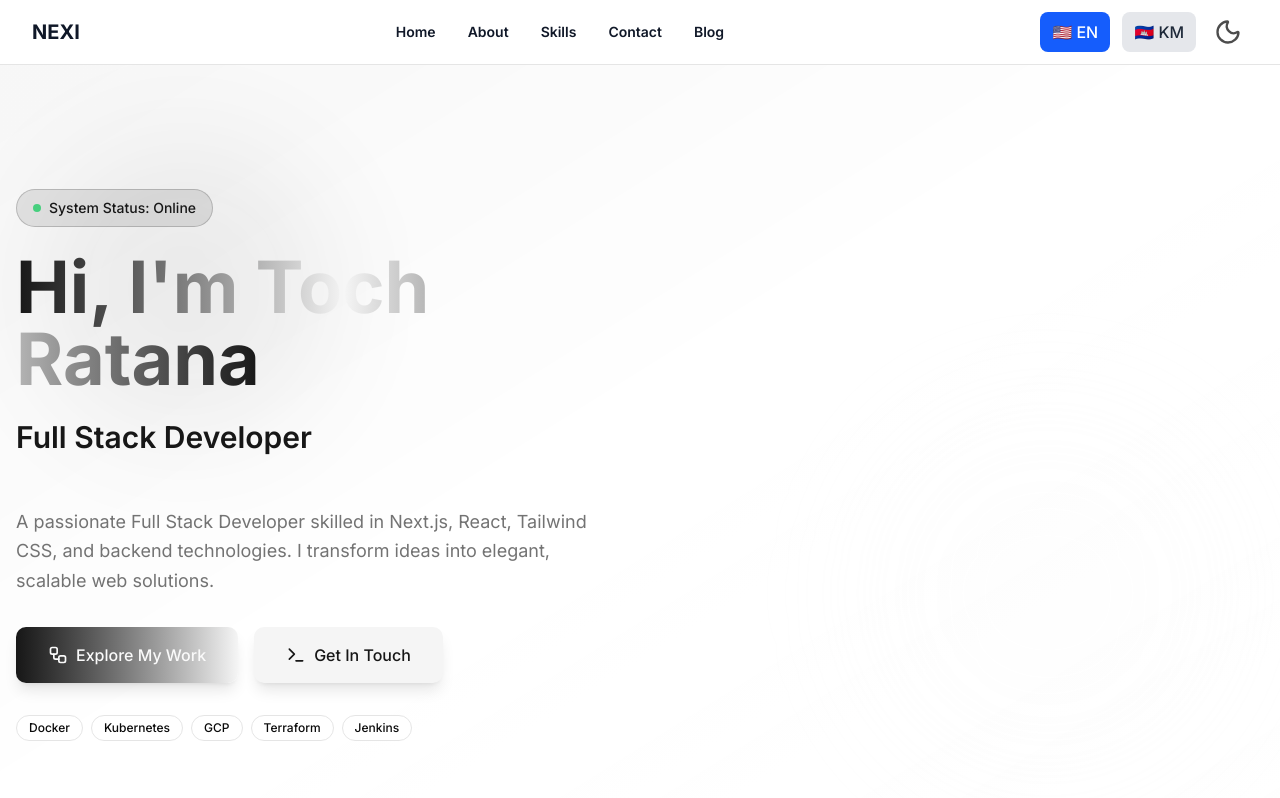
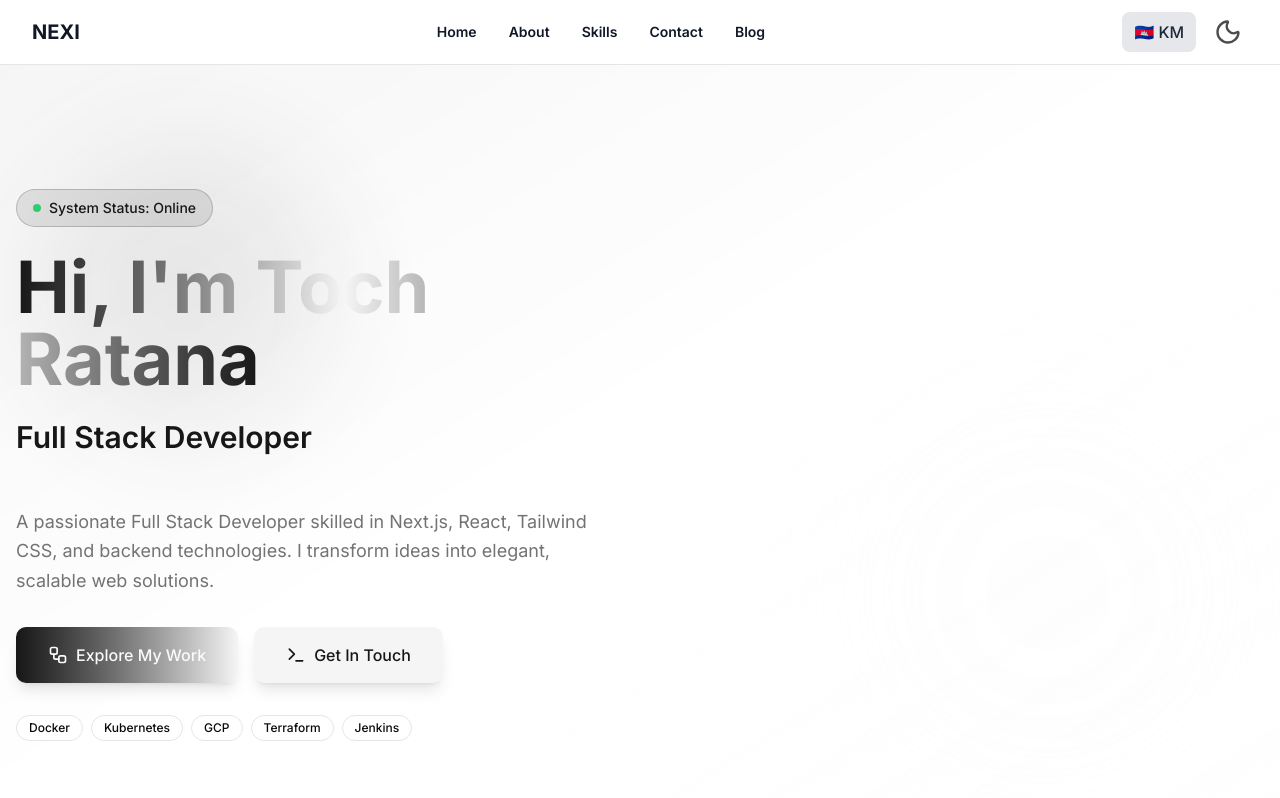
Before and after one commit to tochratana/me, a Next.js app: page /blog in a window 1280 px wide. Shown: the top 798 px of the page. Built offline with nearby package versions, Linux system fonts and the light colour scheme.

Commit message:
fix:language switching

```diff
--- a/middleware.ts
+++ b/middleware.ts
@@ -1,7 +1,7 @@
 import { NextResponse } from "next/server";
 import type { NextRequest } from "next/server";
 
-const locales = ["en", "km"];
+const locales = ["en", "km"] as const;
 const defaultLocale = "en";
 
 export function middleware(request: NextRequest) {
@@ -13,11 +13,17 @@ export function middleware(request: NextRequest) {
   );
 
   if (!pathnameHasLocale) {
-    // Get the preferred language from accept-language header
+    const savedLocale = request.cookies.get("NEXT_LOCALE")?.value;
+
+    // Prefer the saved manual choice, then fall back to the browser language.
     const acceptLanguage = request.headers.get("accept-language") || "";
-    const preferredLocale = acceptLanguage.includes("km")
-      ? "km"
-      : defaultLocale;
+    let preferredLocale = defaultLocale;
+
+    if (savedLocale === "en" || savedLocale === "km") {
+      preferredLocale = savedLocale;
+    } else if (acceptLanguage.includes("km")) {
+      preferredLocale = "km";
+    }
 
     // Redirect to the preferred locale
     return NextResponse.redirect(
--- a/next-i18next.config.js
+++ b/next-i18next.config.js
@@ -1,5 +1,3 @@
-const path = require("path");
-
 module.exports = {
   i18n: {
     defaultLocale: "en",
@@ -7,7 +5,7 @@ module.exports = {
   },
   ns: ["common"],
   defaultNS: "common",
-  localePath: path.resolve("./locales"),
+  localePath: "./src/locales",
   react: {
     useSuspense: false,
   },
--- a/src/app/[locale]/layout.tsx
+++ b/src/app/[locale]/layout.tsx
@@ -85,6 +85,13 @@ export default async function LocaleLayout({
           content="safoFDvc9jfRIVoNCZSIIeXGIs7zJm7fkJZplWac8J0"
         />
 
+        {/* ✅ Apply saved theme BEFORE React hydrates to prevent flash */}
+        <script
+          dangerouslySetInnerHTML={{
+            __html: `(function(){try{var t=localStorage.getItem("theme");if(t==="dark"||(!t&&window.matchMedia("(prefers-color-scheme:dark)").matches)){document.documentElement.classList.add("dark")}else{document.documentElement.classList.remove("dark")}}catch(e){}})();`,
+          }}
+        />
+
         {/* ✅ JSON-LD Schema for SEO */}
         <script
           type="application/ld+json"
@@ -125,8 +132,10 @@ export default async function LocaleLayout({
 
       <body className={inter.className}>
         <I18nProvider locale={lang}>
-          <Header />
-          <ThemeWrapper>{children}</ThemeWrapper>
+          <ThemeWrapper>
+            <Header />
+            {children}
+          </ThemeWrapper>
           <GoogleAnalytics />
         </I18nProvider>
       </body>
--- a/src/components/LanguageSwitcher.tsx
+++ b/src/components/LanguageSwitcher.tsx
@@ -1,56 +1,59 @@
 "use client";
 
-import { useRouter, usePathname } from "next/navigation";
 import { useTranslation } from "react-i18next";
 
-export default function LanguageSwitcher() {
-  const router = useRouter();
-  const pathname = usePathname();
-  const { i18n } = useTranslation();
+type Locale = "en" | "km";
 
-  const switchLanguage = (locale: string) => {
-    const segments = pathname.split("/").filter(Boolean);
-    const hasLocalePrefix =
-      segments[0] === "en" || segments[0] === "km";
-    const pathWithoutLocale = hasLocalePrefix ? segments.slice(1) : segments;
+function isLocale(value: string | undefined): value is Locale {
+  return value === "en" || value === "km";
+}
+
+function persistLocale(locale: Locale) {
+  localStorage.setItem("i18nextLng", locale);
+  document.cookie = `NEXT_LOCALE=${locale}; path=/; max-age=31536000; SameSite=Lax`;
+  document.documentElement.lang = locale;
+}
+
+function replaceUrlLocale(locale: Locale) {
+  const segments = window.location.pathname.split("/").filter(Boolean);
+  const pathWithoutLocale = isLocale(segments[0]) ? segments.slice(1) : segments;
   const restPath =
     pathWithoutLocale.length > 0 ? `/${pathWithoutLocale.join("/")}` : "";
+  const finalPath = `/${locale}${restPath}${window.location.search}${window.location.hash}`;
 
-    // Always include locale in URL so middleware won't override manual choice.
-    const finalPath = `/${locale}${restPath}`;
+  window.history.replaceState(window.history.state, "", finalPath);
+}
 
-    i18n.changeLanguage(locale);
-    router.push(finalPath);
+export default function LanguageSwitcher() {
+  const { i18n, t } = useTranslation();
+
+  const switchLanguage = (locale: Locale) => {
+    persistLocale(locale);
+    replaceUrlLocale(locale);
+    void i18n.changeLanguage(locale);
   };
 
   const currentLocale =
-    pathname.split("/").filter(Boolean)[0] === "km" ? "km" : "en";
+    i18n.resolvedLanguage === "km" || i18n.language?.startsWith("km")
+      ? "km"
+      : "en";
+
+  const nextLocale = currentLocale === "en" ? "km" : "en";
+  const buttonLabel = nextLocale === "km" ? "🇰🇭 KM" : "🇺🇸 EN";
+  const ariaLabel =
+    nextLocale === "km"
+      ? `${t("language.khmer")} (${buttonLabel})`
+      : `${t("language.english")} (${buttonLabel})`;
 
   return (
-    <div className="flex gap-3">
     <button
-        onClick={() => switchLanguage("en")}
-        className={`px-3 py-2 rounded-md font-medium transition-colors ${
-          currentLocale === "en"
-            ? "bg-blue-600 text-white"
-            : "bg-gray-200 text-gray-800 hover:bg-gray-300 dark:bg-gray-700 dark:text-gray-200"
-        }`}
-        aria-label="Switch to English"
+      type="button"
+      onClick={() => switchLanguage(nextLocale)}
+      className="rounded-md bg-gray-200 px-3 py-2 font-medium text-gray-800 transition-colors hover:bg-gray-300 dark:bg-gray-700 dark:text-gray-200 dark:hover:bg-gray-600"
+      aria-label={ariaLabel}
+      title={ariaLabel}
     >
-        🇺🇸 EN
+      {buttonLabel}
     </button>
-
-      <button
-        onClick={() => switchLanguage("km")}
-        className={`px-3 py-2 rounded-md font-medium transition-colors ${
-          currentLocale === "km"
-            ? "bg-blue-600 text-white"
-            : "bg-gray-200 text-gray-800 hover:bg-gray-300 dark:bg-gray-700 dark:text-gray-200"
-        }`}
-        aria-label="Switch to Khmer"
-      >
-        🇰🇭 KM
-      </button>
-    </div>
   );
 }
--- a/src/components/sections/About.tsx
+++ b/src/components/sections/About.tsx
@@ -96,11 +96,6 @@ export default function About() {
                 approaches to the challenges I face in development.
               </p>
             </div>
-
-            <div className="bg-card border border-border rounded-xl p-6 mt-8">
-              <h4 className="font-bold text-lg mb-2 text-primary">Fun Fact</h4>
-              <p className="text-muted-foreground">Sl ke menak eng 🥹</p>
-            </div>
           </div>
         </div>
       </div>
```
Also changed, not shown: 1 other file (tests, documents, lock files or other folders). Lines whose indentation alone changed are shown as unchanged.
